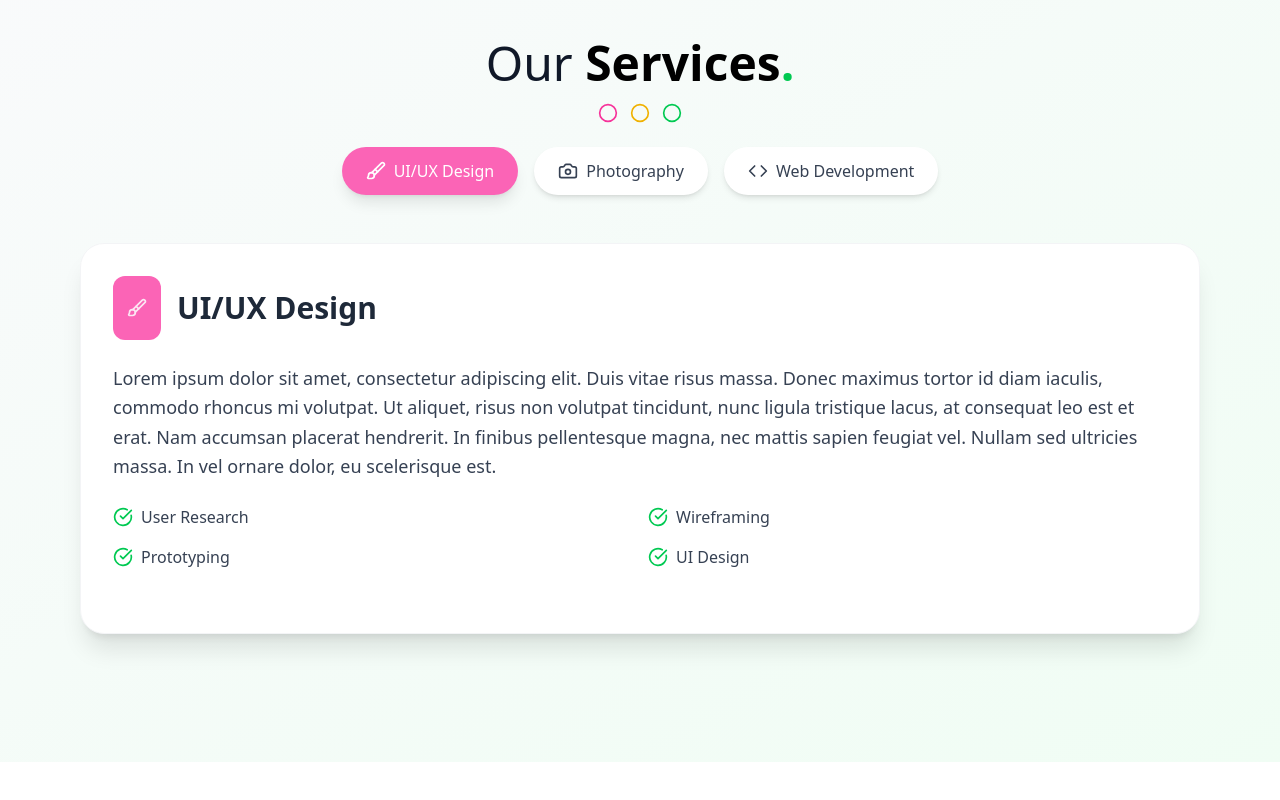
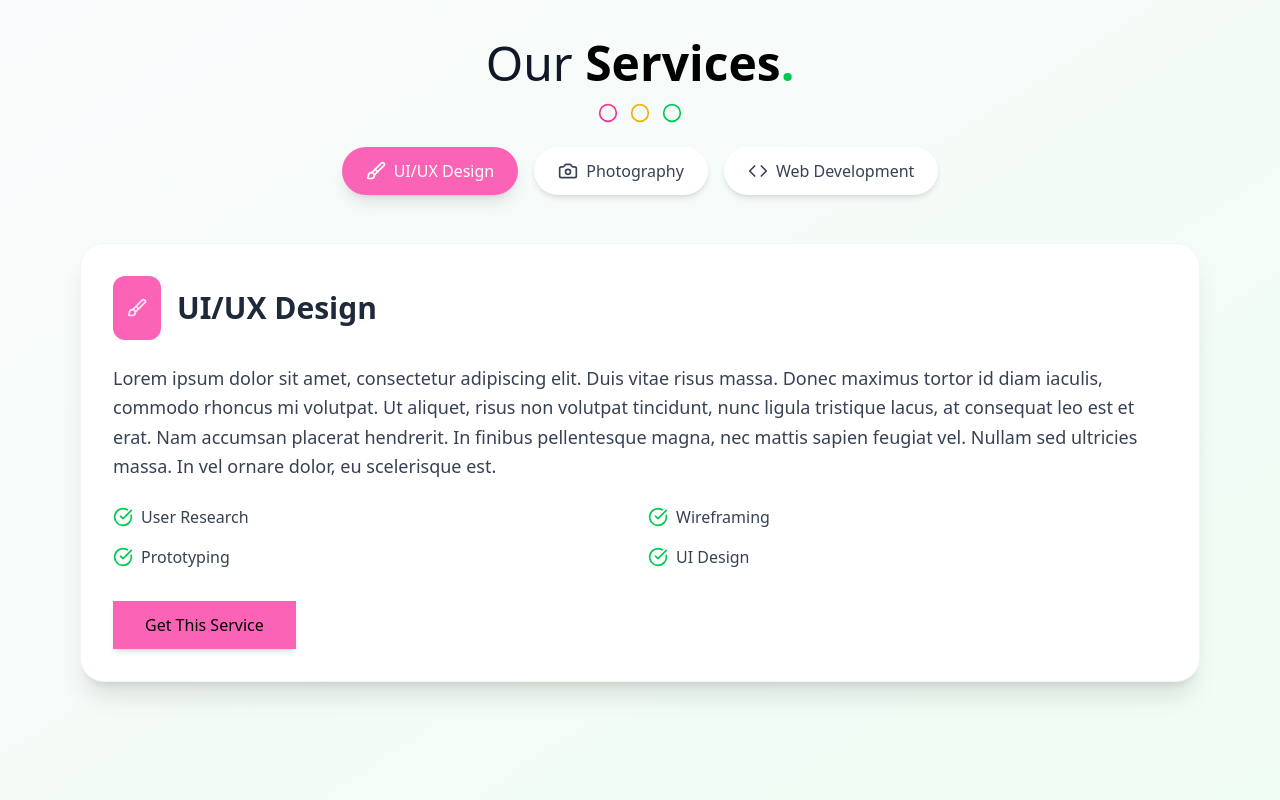
Before and after one commit to pinkx-xlink/tailwindcss-experiment, a React (Vite) app in the folder bank_modern_app/: page / in a window 1280 px wide. Shown: the part 1873-2673 px from the top of the page. Before the commit the page ends 2635 px from the top, so only its background shows below. Built offline with nearby package versions, Linux system fonts and the light colour scheme.

Commit message:
Give each Services card a button that matches the color of the icon

```diff
--- a/bank_modern_app/src/components/Services.jsx
+++ b/bank_modern_app/src/components/Services.jsx
@@ -140,6 +140,15 @@ const Services = () => {
                                     </div>
                                 ))}
                             </div>
+                            <div className='flex justify-center lg:justify-start'
+                            data-aos='fade-up'
+                            data-aos-delay='600'>
+                                <button className={`px-6 py-3 sm:px-8 ${ser.butColor}
+                                font-medium transition-all shadow-md hover:shadow-lg
+                                flex items-center gap-2 text-sm sm:text-base`}>
+                                    Get This Service
+                                </button>
+                            </div>
                         </div>
                     </div>
                 ))}
```
